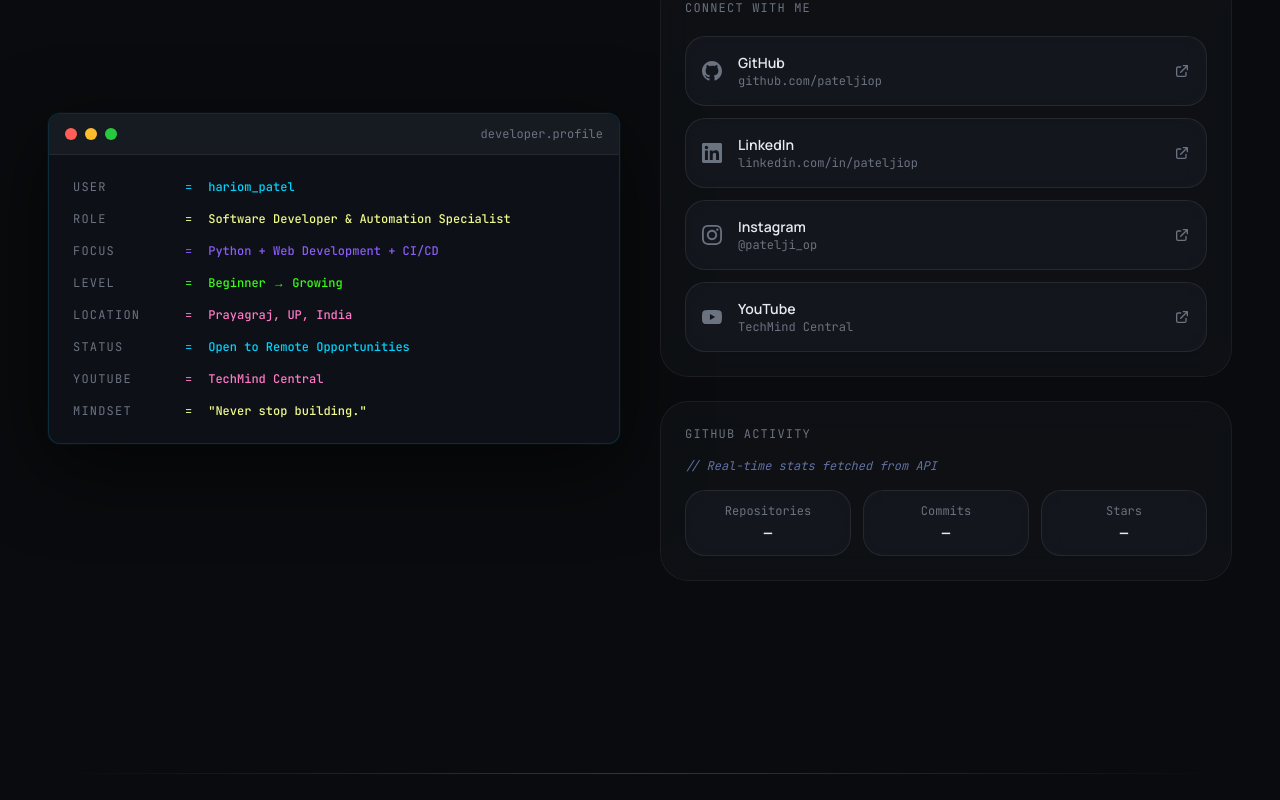
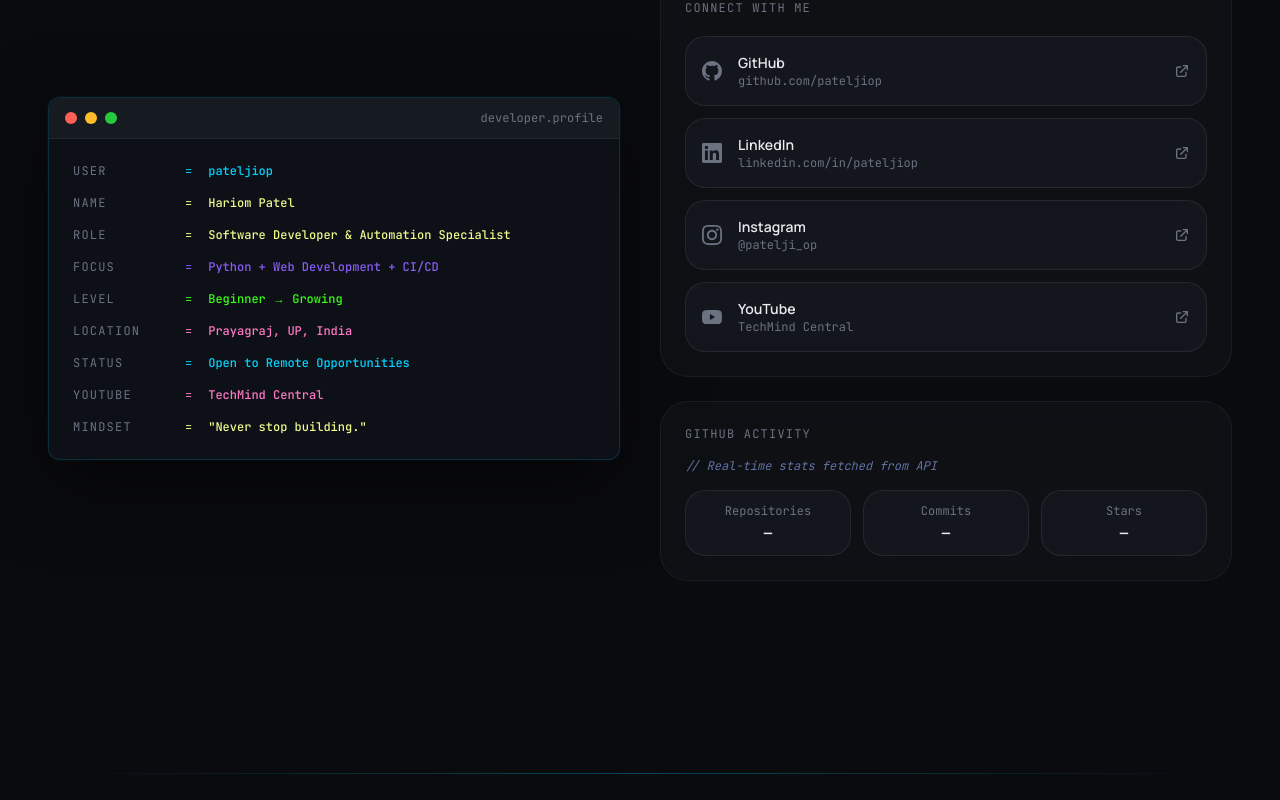
Before and after one commit to pateljiop/Hariom-portfolio, a Next.js app: page / in a window 1280 px wide. Shown: the part 8020-8820 px from the top of the page. Built offline with nearby package versions, Linux system fonts and the light colour scheme; no server answers.

Commit message:
fix: unify developer identity as pateljiop

```diff
--- a/src/app/components/DeveloperIdentitySection.tsx
+++ b/src/app/components/DeveloperIdentitySection.tsx
@@ -69,7 +69,8 @@
               </div>
               <div className="p-6 space-y-4">
                 {[
-                  { key: 'USER', value: 'hariom_patel', color: '#00D4FF' },
+                  { key: 'USER', value: 'pateljiop', color: '#00D4FF' },
+                  { key: 'NAME', value: 'Hariom Patel', color: '#F1FA8C' },
                   { key: 'ROLE', value: 'Software Developer & Automation Specialist', color: '#F1FA8C' },
                   { key: 'FOCUS', value: 'Python + Web Development + CI/CD', color: '#8B5CF6' },
                   { key: 'LEVEL', value: 'Beginner → Growing', color: '#39FF14' },
```
